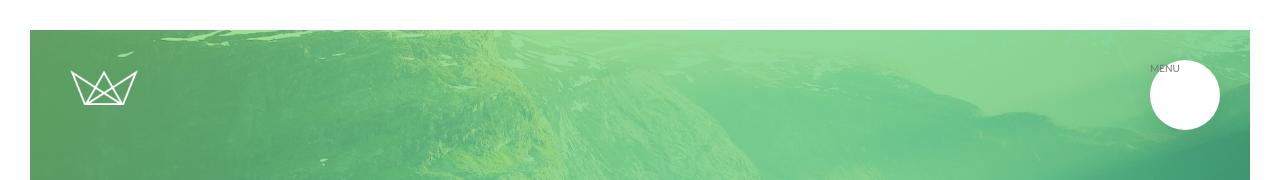
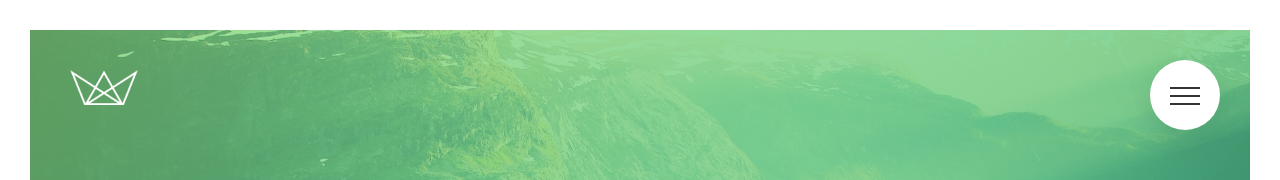
Before and after one commit to Harkindey/Natours-React, a React app: page / in a window 1280 px wide. Shown: the top 180 px of the page. Built offline with nearby package versions, Linux system fonts and the light colour scheme.

Commit message:
- transform-origin

```diff
--- a/src/Components/Navigation.js
+++ b/src/Components/Navigation.js
@@ -6,7 +6,9 @@ class Navigation extends Component {
             <div className="navigation">
                 <input type="checkbox" className="navigation__checkbox" id="navi-toggle" />
 
-                <label htmlFor="navi-toggle" className="navigation__button">MENU</label>
+                <label htmlFor="navi-toggle" className="navigation__button">
+                    <span className="navigation__icon">&nbsp;</span>
+                </label>
 
                 <div className="navigation__background">&nbsp;</div>
 
--- a/src/sass/layout/_navigation.scss
+++ b/src/sass/layout/_navigation.scss
@@ -12,7 +12,9 @@
         right: 6rem;
         border-radius: 50%;
         z-index:2000;
-        box-shadow: 0 1rem 3rem rgba($color-black, .1)
+        box-shadow: 0 1rem 3rem rgba($color-black, .1);
+        text-align: center;
+        cursor: pointer;
     }
 
     &__background {
@@ -87,6 +89,8 @@
         }
     }
 
+    //FUNCTIONALITY
+
     &__checkbox:checked ~ &__background{
         transform: scale(80);
     }
@@ -95,4 +99,51 @@
         opacity: 1;
         width: 100%;
     }
+
+    //ICON
+    &__icon {
+        position: relative;
+        margin-top: 3.5rem;
+        &,
+        &::before,
+        &::after {
+            width: 3rem;
+            height: 2px;
+            background-color: $color-grey-dark-3;
+            display: inline-block;
+        }
+
+        &::before,
+        &::after {
+            content: "";
+            position: absolute;
+            left: 0;
+            transition: all .2s;
+        }
+
+        &::before {top: -.8rem; /*transform-origin: right */}
+        &::after {top: .8rem}
+    }
+
+    &__button:hover &__icon:before{
+        top: -1rem;
+    }
+
+    &__button:hover &__icon:after{
+        top: 1rem;
+    }
+
+    &__checkbox:checked + &__button &__icon{
+        background-color: transparent;
+    }
+
+    &__checkbox:checked + &__button &__icon::before{
+        top:0;
+        transform: rotate(135deg)
+    }
+
+    &__checkbox:checked + &__button &__icon::after{
+        top:0;
+        transform: rotate(-135deg)
+    }
 }
```
